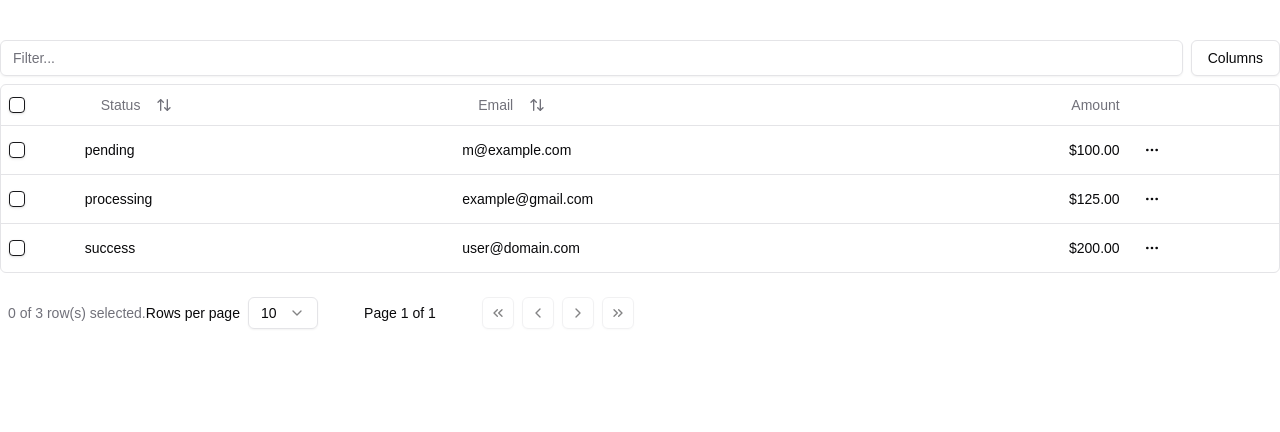
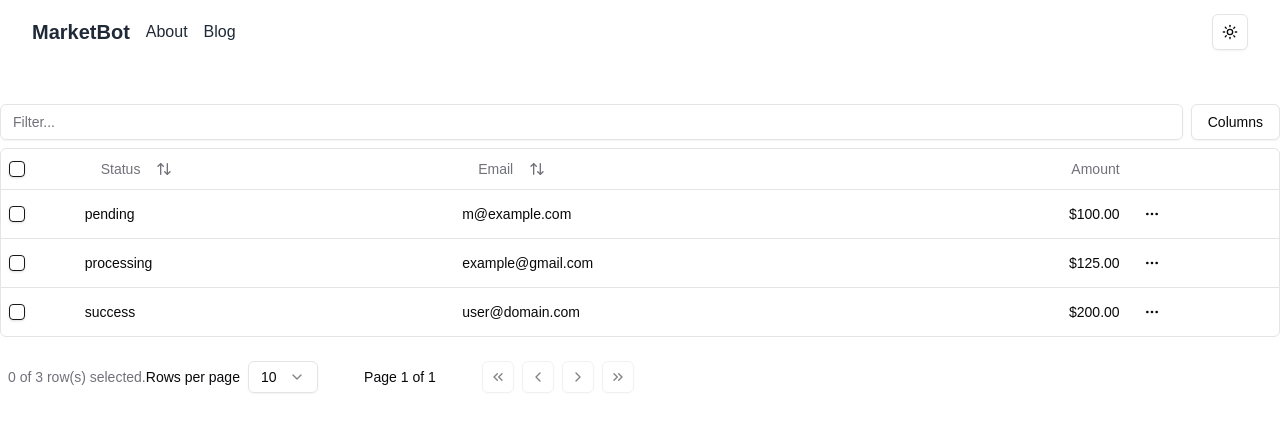
Before and after one commit to tomagrab/marketbot, a Next.js app: page /payments in a window 1280 px wide. Shown: the top 432 px of the page. Built offline with nearby package versions, Linux system fonts and the light colour scheme.

Commit message:
Add theme provider, header, and color mode toggle

```diff
--- a/src/app/layout.tsx
+++ b/src/app/layout.tsx
@@ -1,21 +1,23 @@
-import type { Metadata } from "next";
-import localFont from "next/font/local";
-import "./globals.css";
+import type { Metadata } from 'next';
+import localFont from 'next/font/local';
+import './globals.css';
+import { ThemeProvider } from '@/components/theme/theme-provider/theme-provider';
+import Header from '@/components/layout/header/header';
 
 const geistSans = localFont({
-  src: "./fonts/GeistVF.woff",
-  variable: "--font-geist-sans",
-  weight: "100 900",
+  src: './fonts/GeistVF.woff',
+  variable: '--font-geist-sans',
+  weight: '100 900',
 });
 const geistMono = localFont({
-  src: "./fonts/GeistMonoVF.woff",
-  variable: "--font-geist-mono",
-  weight: "100 900",
+  src: './fonts/GeistMonoVF.woff',
+  variable: '--font-geist-mono',
+  weight: '100 900',
 });
 
 export const metadata: Metadata = {
-  title: "Create Next App",
-  description: "Generated by create next app",
+  title: 'Create Next App',
+  description: 'Generated by create next app',
 };
 
 export default function RootLayout({
@@ -28,7 +30,15 @@ export default function RootLayout({
       <body
         className={`${geistSans.variable} ${geistMono.variable} antialiased`}
       >
-        {children}
+        <ThemeProvider
+          attribute={`class`}
+          defaultTheme={`system`}
+          enableSystem={true}
+          disableTransitionOnChange={true}
+        >
+          <Header />
+          {children}
+        </ThemeProvider>
       </body>
     </html>
   );
--- /dev/null
+++ b/src/components/layout/header/header.tsx
@@ -0,0 +1,34 @@
+import { ModeToggle } from '@/components/theme/mode-toggle/mode-toggle';
+import Link from 'next/link';
+
+export default function Header() {
+  return (
+    <header className="flex h-16 w-full items-center justify-between px-4 backdrop-blur-lg md:px-8">
+      <div className="flex items-center space-x-4">
+        <Link
+          href={`/`}
+          className="text-xl font-bold text-gray-800 dark:text-gray-200"
+        >
+          MarketBot
+        </Link>
+        <nav className="hidden space-x-4 md:flex">
+          <Link
+            href={`/about`}
+            className="text-gray-800 hover:text-gray-700 dark:text-gray-200 dark:hover:text-gray-300"
+          >
+            About
+          </Link>
+          <Link
+            href={`/blog`}
+            className="text-gray-800 hover:text-gray-700 dark:text-gray-200 dark:hover:text-gray-300"
+          >
+            Blog
+          </Link>
+        </nav>
+      </div>
+      <div className="flex items-center space-x-4">
+        <ModeToggle />
+      </div>
+    </header>
+  );
+}
--- /dev/null
+++ b/src/components/theme/mode-toggle/mode-toggle.tsx
@@ -0,0 +1,40 @@
+'use client';
+
+import * as React from 'react';
+import { Moon, Sun } from 'lucide-react';
+import { useTheme } from 'next-themes';
+
+import { Button } from '@/components/ui/button';
+import {
+  DropdownMenu,
+  DropdownMenuContent,
+  DropdownMenuItem,
+  DropdownMenuTrigger,
+} from '@/components/ui/dropdown-menu';
+
+export function ModeToggle() {
+  const { theme, setTheme } = useTheme();
+
+  return (
+    <DropdownMenu>
+      <DropdownMenuTrigger asChild>
+        <Button variant="outline" size="icon">
+          <Sun className="h-[1.2rem] w-[1.2rem] rotate-0 scale-100 transition-all dark:-rotate-90 dark:scale-0" />
+          <Moon className="absolute h-[1.2rem] w-[1.2rem] rotate-90 scale-0 transition-all dark:rotate-0 dark:scale-100" />
+          <span className="sr-only">Toggle theme</span>
+        </Button>
+      </DropdownMenuTrigger>
+      <DropdownMenuContent align="end">
+        <DropdownMenuItem onClick={() => setTheme('light')}>
+          {theme === 'light' ? '✔️' : '⚪️'} Light
+        </DropdownMenuItem>
+        <DropdownMenuItem onClick={() => setTheme('dark')}>
+          {theme === 'dark' ? '✔️' : '⚪️'} Dark
+        </DropdownMenuItem>
+        <DropdownMenuItem onClick={() => setTheme('system')}>
+          {theme === 'system' ? '✔️' : '⚪️'} System
+        </DropdownMenuItem>
+      </DropdownMenuContent>
+    </DropdownMenu>
+  );
+}
--- /dev/null
+++ b/src/components/theme/theme-provider/theme-provider.tsx
@@ -0,0 +1,11 @@
+'use client';
+
+import * as React from 'react';
+import { ThemeProvider as NextThemesProvider } from 'next-themes';
+
+export function ThemeProvider({
+  children,
+  ...props
+}: React.ComponentProps<typeof NextThemesProvider>) {
+  return <NextThemesProvider {...props}>{children}</NextThemesProvider>;
+}
```
